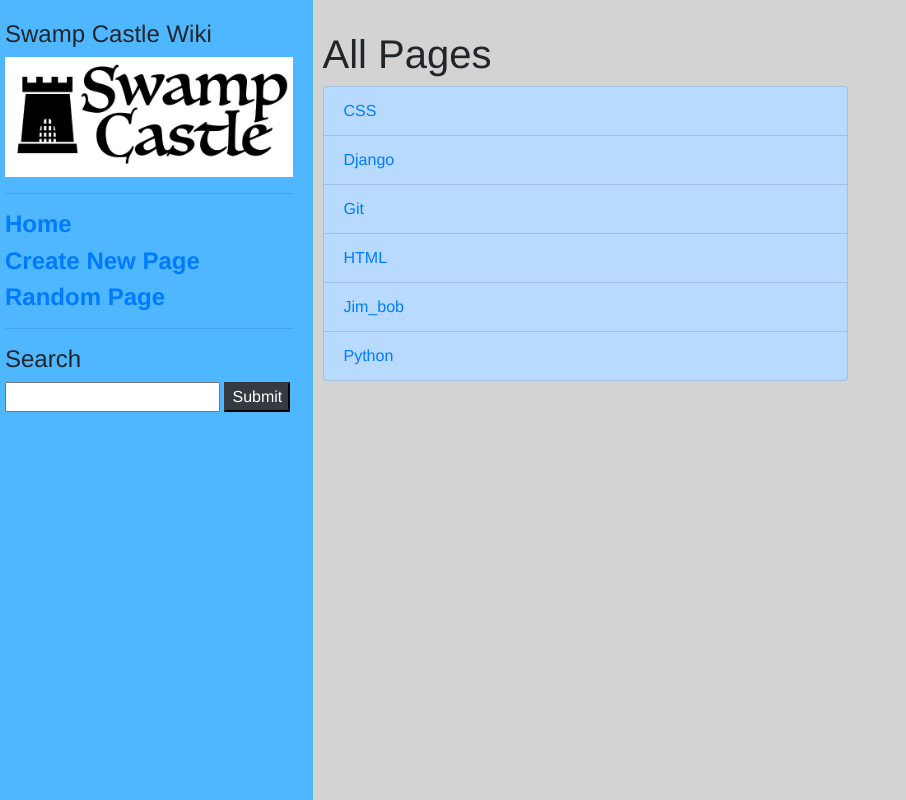
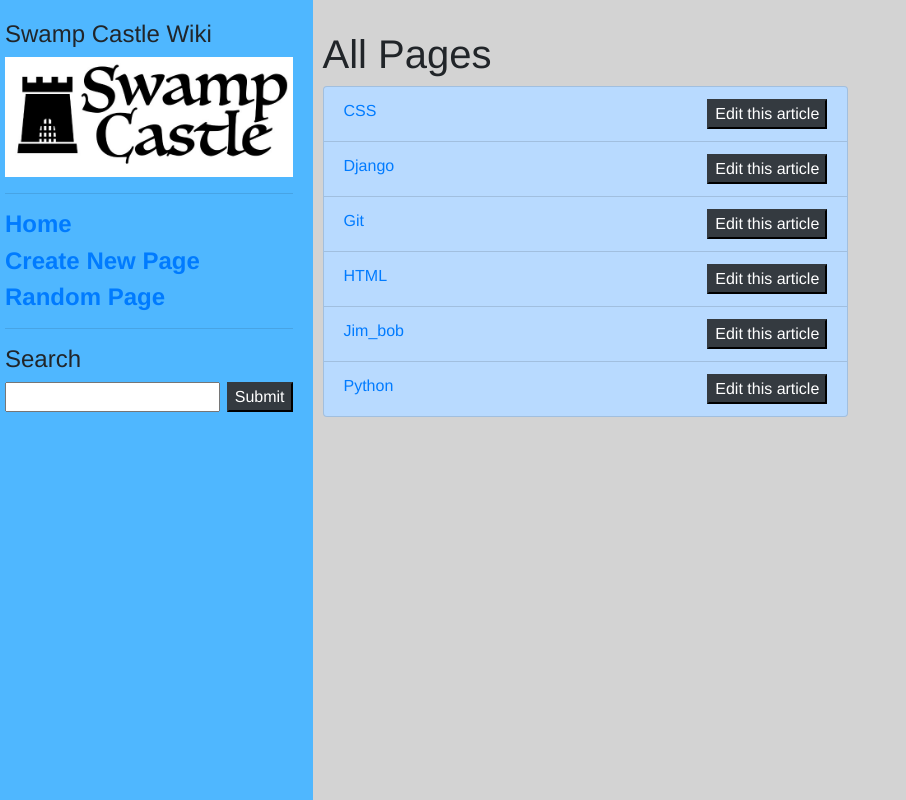
Before and after one commit to formeroosid/start_again, a Django app: page / in a window 1280 px wide. Shown: the whole page, without its empty margins (0-906 px from the left). Run offline with Django 3.2, Linux system fonts and the light colour scheme; some libraries are stand-ins or nearby versions.

Commit message:
Add plumbing for edit article form.

```diff
--- a/encyclopedia/forms.py
+++ b/encyclopedia/forms.py
@@ -13,6 +13,6 @@ class EditArticleForm(forms.Form):
     name = forms.CharField(widget=forms.TextInput(attrs={'class': 'form-control', 'cols': 60, 'rows': 3, 'Field.disabled' : True}))
     body = forms.CharField(widget=forms.Textarea(attrs={'class': 'form-control', 'cols': 60, 'rows': 5, 'required': True}))
 
-class ChooseArticleForEdit(forms.Form):
-    entries = list_entries()
-    article = forms.CharField(label="Choose the article you would like to edit.", widget=forms.Select(choices=entries))
+    def __init__(self, data, **kwargs):
+        inital = kwargs.get('initial', {})
+        data = {**inital, **data}
--- a/encyclopedia/static/encyclopedia/styles.css
+++ b/encyclopedia/static/encyclopedia/styles.css
@@ -47,3 +47,7 @@ textarea {
   text-decoration: none;
   font-size: 14px;
 }
+
+.btn-dark {
+    float: right;
+}
--- a/encyclopedia/templates/encyclopedia/index.html
+++ b/encyclopedia/templates/encyclopedia/index.html
@@ -6,10 +6,14 @@
 
 {% block body %}
     <h1>All Pages</h1>
+                <ul class="list-group">
+                    {% for entry in entries %}
+                    <li class="list-group-item list-group-item-action list-group-item-primary"><a href = "wiki/{{ entry }}">{{ entry }}</a>
+                    <button id="edit_article" class="btn-dark 'float: right'">
+                    Edit this article
+                    </button>
+                    </li>
+                    {% endfor %}
+                </ul>
 
-   <ul class="list-group">
-        {% for entry in entries %}
-            <li class="list-group-item list-group-item-action list-group-item-primary"><a href = "wiki/{{ entry }}">{{ entry }}</a></li>
-        {% endfor %}
-   </ul>
 {% endblock %}
--- a/encyclopedia/urls.py
+++ b/encyclopedia/urls.py
@@ -8,5 +8,5 @@ urlpatterns = [
     path("new_article/", views.create, name="create"),
     path("search_results/", views.search, name="search"),
     path("rando/", views.rando, name="rando"),
-    path("edit_choice/", views.select_article_for_edit, name="choice"),
+    path("edit_article/", views.edit_article, name="edit"),
 ]
--- a/encyclopedia/util.py
+++ b/encyclopedia/util.py
@@ -59,6 +59,10 @@ def search_entry(search):
             results[count] = results[count][:-3]
         return results
 
+def edit_entry(title):
+    target_File = get_entry(title)
+    file_html_content = markup_to_html(target_File)
+    return title, file_html_content
 
 def markup_to_html(title):
     html = markdown2.markdown_path(f"entries/{title}.md")
--- a/encyclopedia/views.py
+++ b/encyclopedia/views.py
@@ -1,5 +1,5 @@
 from django.shortcuts import render
-from .forms import SearchForm, NewArticleForm, ChooseArticleForEdit, EditArticleForm
+from .forms import SearchForm, NewArticleForm, EditArticleForm
 from . import util
 import random
 
@@ -49,13 +49,8 @@ def search(request):
 
 
 
-def edit_article(request, selection):
+def edit_article(request, title):
     form = EditArticleForm()
-    path = "entries/" + selection + ".md"
-    f = open(path, 'w')
+    entry_data = util.edit_entry(title)
+
     return render(request, "encyclopedia/edit_article.html", {"form2": form, "file": f})
-
-
-def select_article_for_edit(request):
-    form = ChooseArticleForEdit()
-    return render(request, "encyclopedia/edit_choice.html", {"form3": form})
```
